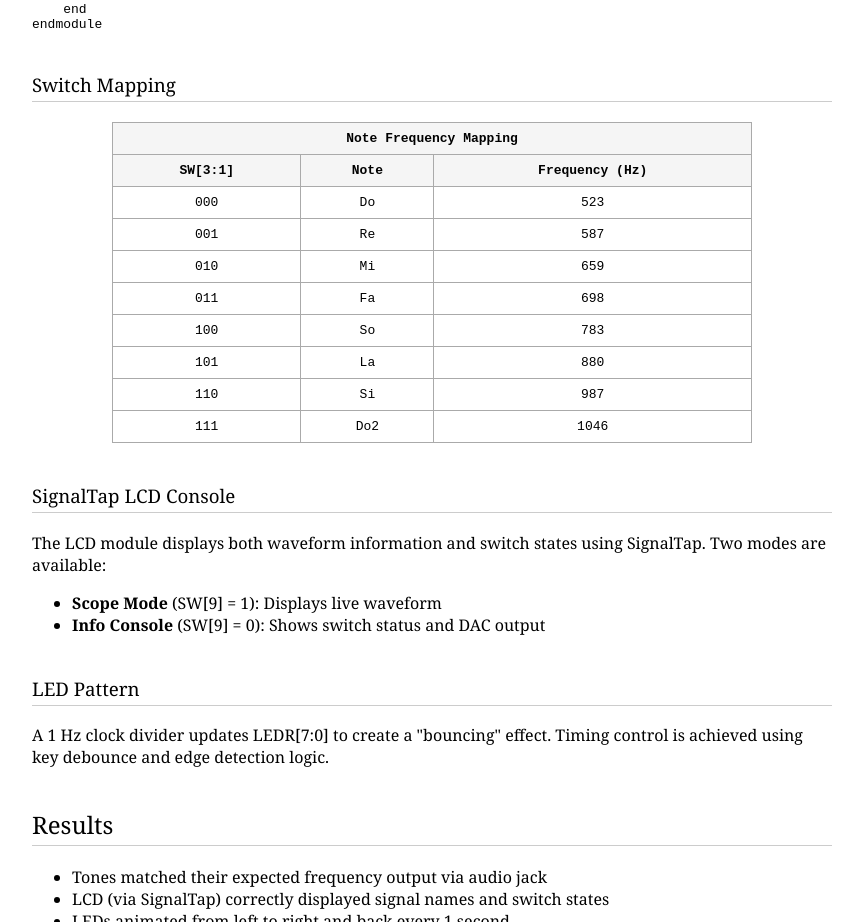
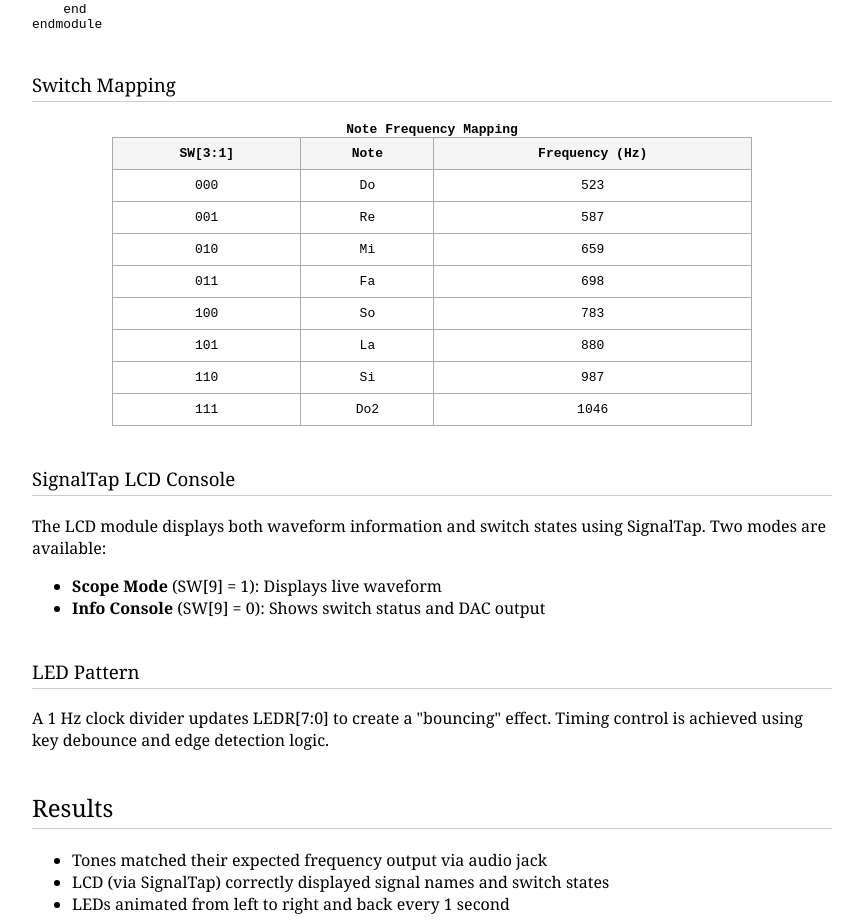
Before and after one commit to khymcode/courses, a plain HTML site: page cpen311_lab1.html in a window 1280 px wide. Shown: the part 1481-2403 px from the top of the page, without its empty margins (208-1071 px from the left). Drawn offline with Linux system fonts and the light colour scheme.

Commit message:
Update cpen311_lab1.html

```diff
--- a/cpen311_lab1.html
+++ b/cpen311_lab1.html
@@ -82,7 +82,7 @@ endmodule</code></pre>
 
 <h3>Switch Mapping</h3>
 <table>
-            <tr><th colspan="3">Note Frequency Mapping</th></tr>
+    <caption><strong>Note Frequency Mapping</strong></caption>
     <tr><th>SW[3:1]</th><th>Note</th><th>Frequency (Hz)</th></tr>
     <tr><td>000</td><td>Do</td><td>523</td></tr>
     <tr><td>001</td><td>Re</td><td>587</td></tr>
@@ -93,6 +93,7 @@ endmodule</code></pre>
     <tr><td>110</td><td>Si</td><td>987</td></tr>
     <tr><td>111</td><td>Do2</td><td>1046</td></tr>
 </table>
+
 
         <h3>SignalTap LCD Console</h3>
         <p>
```
Lines whose indentation alone changed are shown as unchanged.
